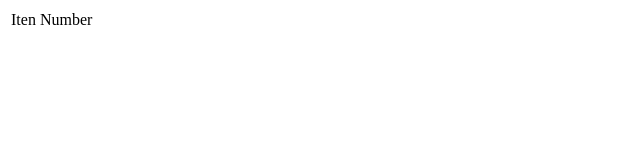
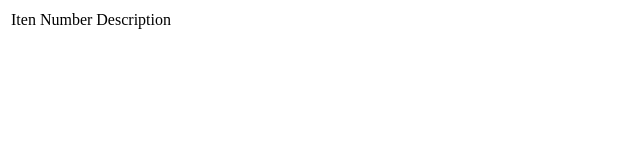
Before and after one commit to danp-sig/mySite, a plain HTML site: page products.html in a window 1280 px wide. Shown: the full height of the page, 0-640 px from the left. Drawn offline with Linux system fonts and the light colour scheme.

Commit message:
Test Github message

```diff
--- a/products.html
+++ b/products.html
@@ -4,7 +4,7 @@
   <body>
   <table>
     <thead>
-      <tr><td>Iten Number</td></tr>
+      <tr><td>Iten Number</td><td>Description</td></tr>
     </thead>
     <tbody>
     </tbody>
```
